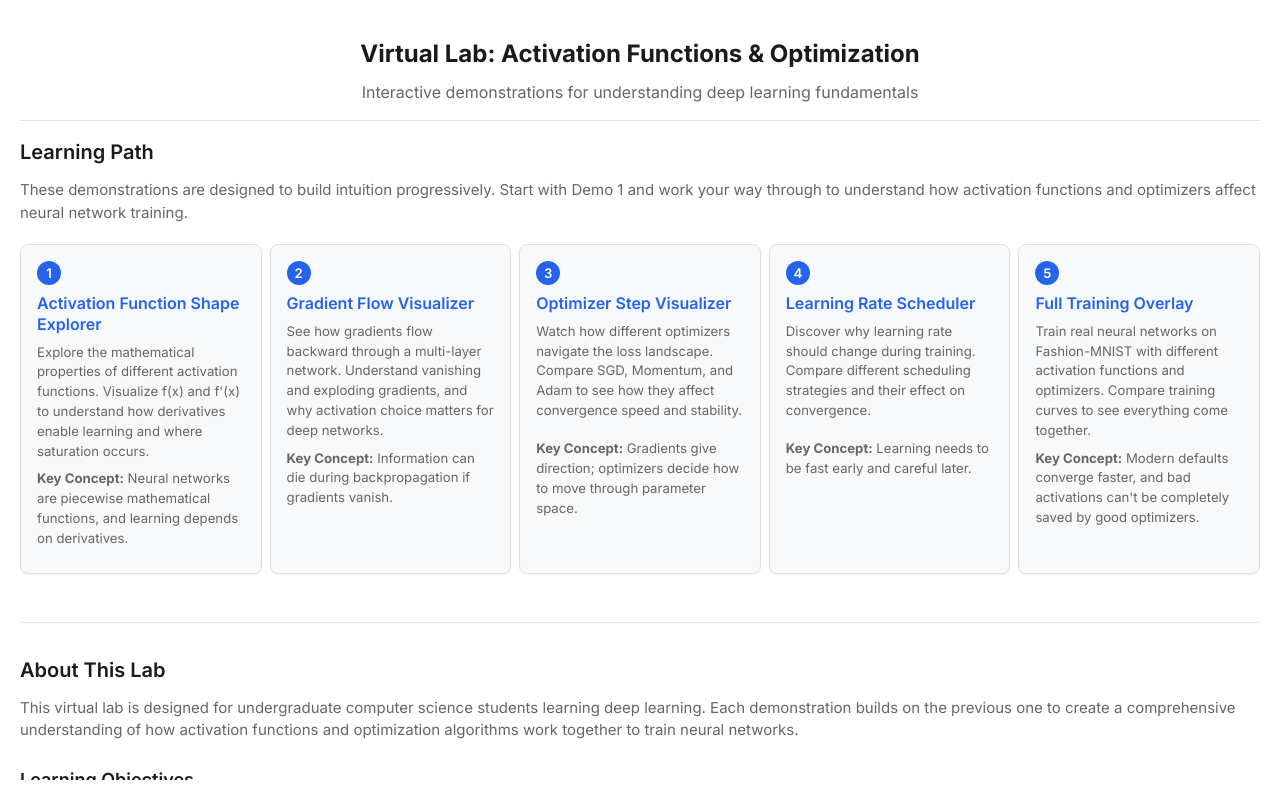
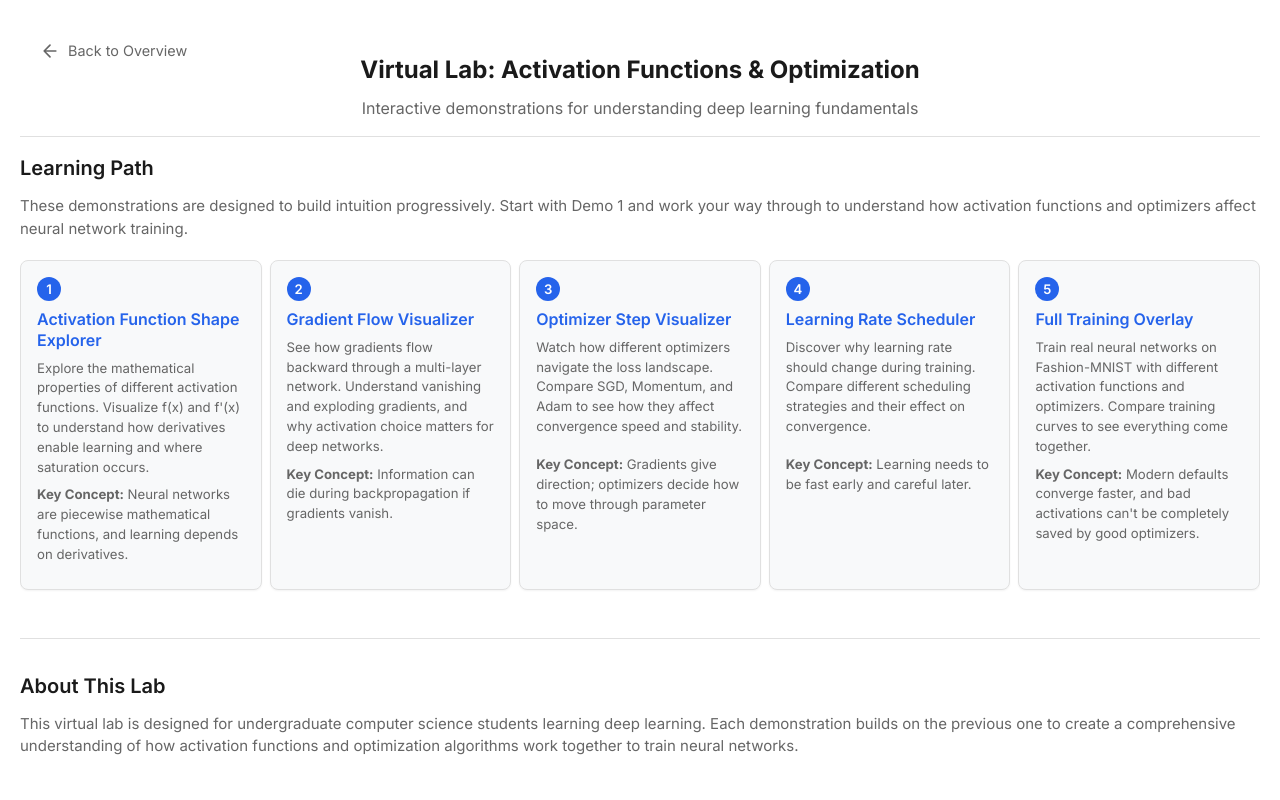
Before and after one commit to virtual-labs/exp-activation-optimization-dei, a plain HTML site: page experiment/simulation/simulation/index.html in a window 1280 px wide. Drawn offline with Linux system fonts and the light colour scheme.

```diff
--- a/experiment/simulation/notebook/css/main.css
+++ b/experiment/simulation/notebook/css/main.css
@@ -533,3 +533,25 @@
 ::-webkit-scrollbar-thumb:hover {
     background: var(--text-muted);
 }
+/* Back Link Styles */
+.back-link {
+    display: inline-flex;
+    align-items: center;
+    gap: 0.5rem;
+    color: var(--text-secondary);
+    text-decoration: none;
+    font-size: 0.9rem;
+    margin-bottom: 1rem;
+    transition: color var(--transition-fast);
+    position: absolute;
+    left: var(--spacing-xl);
+    top: var(--spacing-xl);
+}
+
+.back-link:hover {
+    color: var(--accent-blue);
+}
+
+.notebook-header {
+    position: relative;
+}
--- a/experiment/simulation/simulation/css/styles.css
+++ b/experiment/simulation/simulation/css/styles.css
@@ -502,3 +502,27 @@
     margin-bottom: 1rem;
   }
 }
+/* Back Link Styles for Playground */
+.back-link {
+    display: inline-flex;
+    align-items: center;
+    gap: 0.5rem;
+    color: var(--color-text-secondary);
+    text-decoration: none;
+    font-size: 0.9rem;
+    margin-bottom: 1rem;
+    transition: color 0.2s ease;
+    align-self: flex-start; /* Ensure it stays left */
+    position: absolute;
+    left: var(--spacing-lg);
+    top: var(--spacing-lg);
+}
+
+.back-link:hover {
+    color: var(--color-primary);
+}
+
+.header {
+    position: relative;
+    padding-top: var(--spacing-xl); /* Add space for the button */
+}
--- a/experiment/simulation/simulation/index.html
+++ b/experiment/simulation/simulation/index.html
@@ -1,15 +1,25 @@
 <!DOCTYPE html>
 <html lang="en">
+
 <head>
   <meta charset="UTF-8">
   <meta name="viewport" content="width=device-width, initial-scale=1.0">
   <title>Virtual Lab: Activation Functions & Optimization</title>
-  <meta name="description" content="Interactive demonstrations for understanding activation functions, gradient flow, optimizers, and training dynamics in deep learning.">
+  <meta name="description"
+    content="Interactive demonstrations for understanding activation functions, gradient flow, optimizers, and training dynamics in deep learning.">
   <link rel="stylesheet" href="css/styles.css">
 </head>
+
 <body>
   <div class="container">
     <header class="header">
+      <a href="../index.html" class="back-link">
+        <svg width="20" height="20" viewBox="0 0 24 24" fill="none" stroke="currentColor" stroke-width="2"
+          stroke-linecap="round" stroke-linejoin="round">
+          <path d="M19 12H5M12 19l-7-7 7-7" />
+        </svg>
+        Back to Overview
+      </a>
       <h1>Virtual Lab: Activation Functions & Optimization</h1>
       <p>Interactive demonstrations for understanding deep learning fundamentals</p>
     </header>
@@ -17,49 +27,60 @@
     <main>
       <section>
         <h2>Learning Path</h2>
-        <p>These demonstrations are designed to build intuition progressively. Start with Demo 1 and work your way through to understand how activation functions and optimizers affect neural network training.</p>
+        <p>These demonstrations are designed to build intuition progressively. Start with Demo 1 and work your way
+          through to understand how activation functions and optimizers affect neural network training.</p>
       </section>
 
       <div class="cards-grid">
         <a href="demos/demo1-activation-shapes/index.html" class="card">
           <div class="card-number">1</div>
           <h3>Activation Function Shape Explorer</h3>
-          <p>Explore the mathematical properties of different activation functions. Visualize f(x) and f'(x) to understand how derivatives enable learning and where saturation occurs.</p>
-          <p><strong>Key Concept:</strong> Neural networks are piecewise mathematical functions, and learning depends on derivatives.</p>
+          <p>Explore the mathematical properties of different activation functions. Visualize f(x) and f'(x) to
+            understand how derivatives enable learning and where saturation occurs.</p>
+          <p><strong>Key Concept:</strong> Neural networks are piecewise mathematical functions, and learning depends on
+            derivatives.</p>
         </a>
 
         <a href="demos/demo2-gradient-flow/index.html" class="card">
           <div class="card-number">2</div>
           <h3>Gradient Flow Visualizer</h3>
-          <p>See how gradients flow backward through a multi-layer network. Understand vanishing and exploding gradients, and why activation choice matters for deep networks.</p>
+          <p>See how gradients flow backward through a multi-layer network. Understand vanishing and exploding
+            gradients, and why activation choice matters for deep networks.</p>
           <p><strong>Key Concept:</strong> Information can die during backpropagation if gradients vanish.</p>
         </a>
 
         <a href="demos/demo3-optimizer-paths/index.html" class="card">
           <div class="card-number">3</div>
           <h3>Optimizer Step Visualizer</h3>
-          <p>Watch how different optimizers navigate the loss landscape. Compare SGD, Momentum, and Adam to see how they affect convergence speed and stability.</p>
-          <p><strong>Key Concept:</strong> Gradients give direction; optimizers decide how to move through parameter space.</p>
+          <p>Watch how different optimizers navigate the loss landscape. Compare SGD, Momentum, and Adam to see how they
+            affect convergence speed and stability.</p>
+          <p><strong>Key Concept:</strong> Gradients give direction; optimizers decide how to move through parameter
+            space.</p>
         </a>
 
         <a href="demos/demo4-learning-rate/index.html" class="card">
           <div class="card-number">4</div>
           <h3>Learning Rate Scheduler</h3>
-          <p>Discover why learning rate should change during training. Compare different scheduling strategies and their effect on convergence.</p>
+          <p>Discover why learning rate should change during training. Compare different scheduling strategies and their
+            effect on convergence.</p>
           <p><strong>Key Concept:</strong> Learning needs to be fast early and careful later.</p>
         </a>
 
         <a href="demos/demo5-full-training/index.html" class="card">
           <div class="card-number">5</div>
           <h3>Full Training Overlay</h3>
-          <p>Train real neural networks on Fashion-MNIST with different activation functions and optimizers. Compare training curves to see everything come together.</p>
-          <p><strong>Key Concept:</strong> Modern defaults converge faster, and bad activations can't be completely saved by good optimizers.</p>
+          <p>Train real neural networks on Fashion-MNIST with different activation functions and optimizers. Compare
+            training curves to see everything come together.</p>
+          <p><strong>Key Concept:</strong> Modern defaults converge faster, and bad activations can't be completely
+            saved by good optimizers.</p>
         </a>
       </div>
 
       <section style="margin-top: 3rem; padding-top: 2rem; border-top: 1px solid var(--color-border);">
         <h2>About This Lab</h2>
-        <p>This virtual lab is designed for undergraduate computer science students learning deep learning. Each demonstration builds on the previous one to create a comprehensive understanding of how activation functions and optimization algorithms work together to train neural networks.</p>
+        <p>This virtual lab is designed for undergraduate computer science students learning deep learning. Each
+          demonstration builds on the previous one to create a comprehensive understanding of how activation functions
+          and optimization algorithms work together to train neural networks.</p>
 
         <h3 style="margin-top: 1.5rem;">Learning Objectives</h3>
         <ul style="margin-left: 2rem; color: var(--color-text-secondary);">
@@ -73,4 +94,5 @@
     </main>
   </div>
 </body>
+
 </html>
```
Also changed, not shown: experiment/simulation/notebook/js/variant_loader.js (+22 -0 lines), experiment/simulation/simulation/demos/demo2-gradient-flow/index.html (+1 -1 lines), experiment/simulation/simulation/demos/demo3-optimizer-paths/index.html (+1 -1 lines), experiment/simulation/simulation/demos/demo4-learning-rate/index.html (+1 -1 lines), experiment/simulation/simulation/demos/demo5-full-training/index.html (+1 -1 lines).
